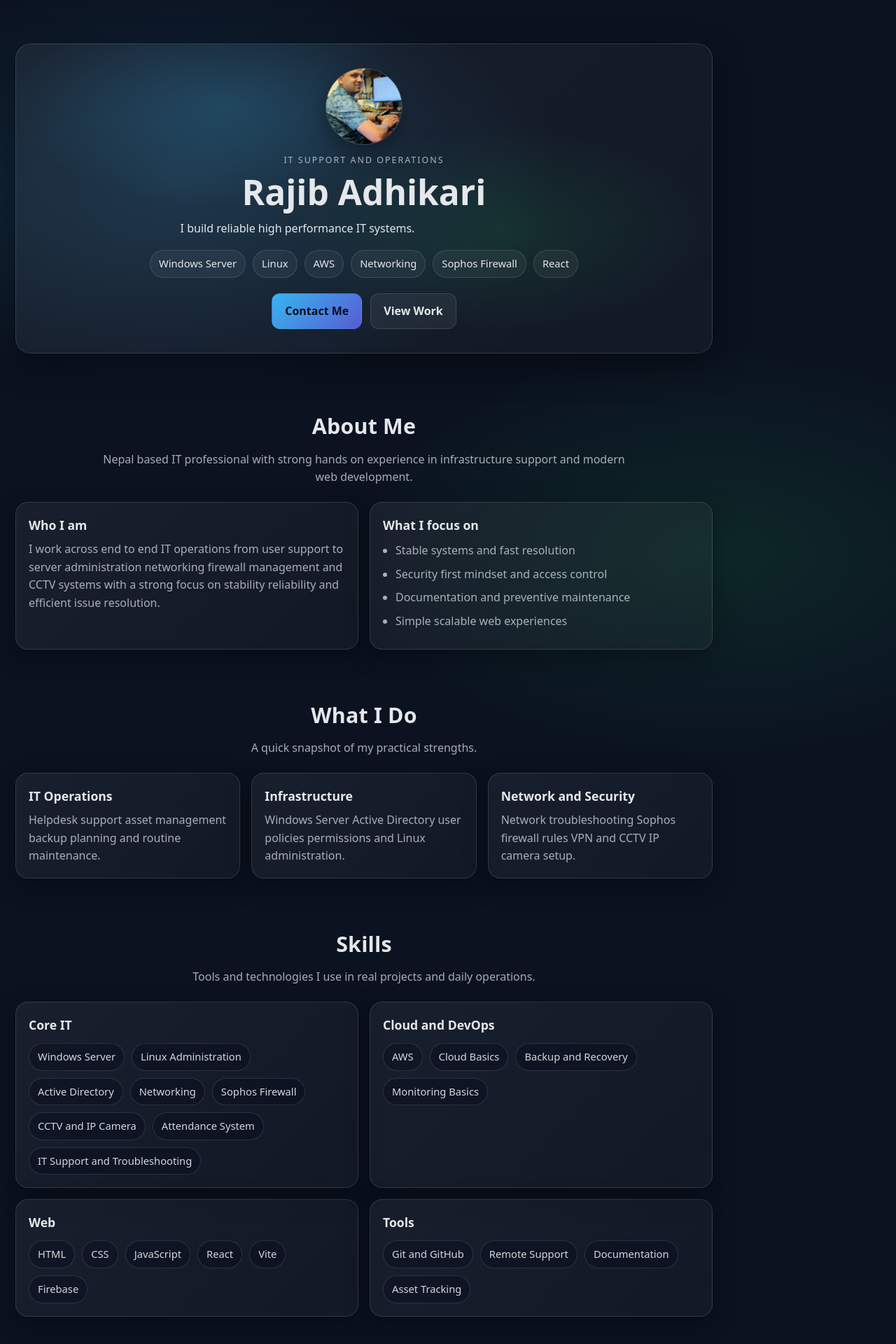
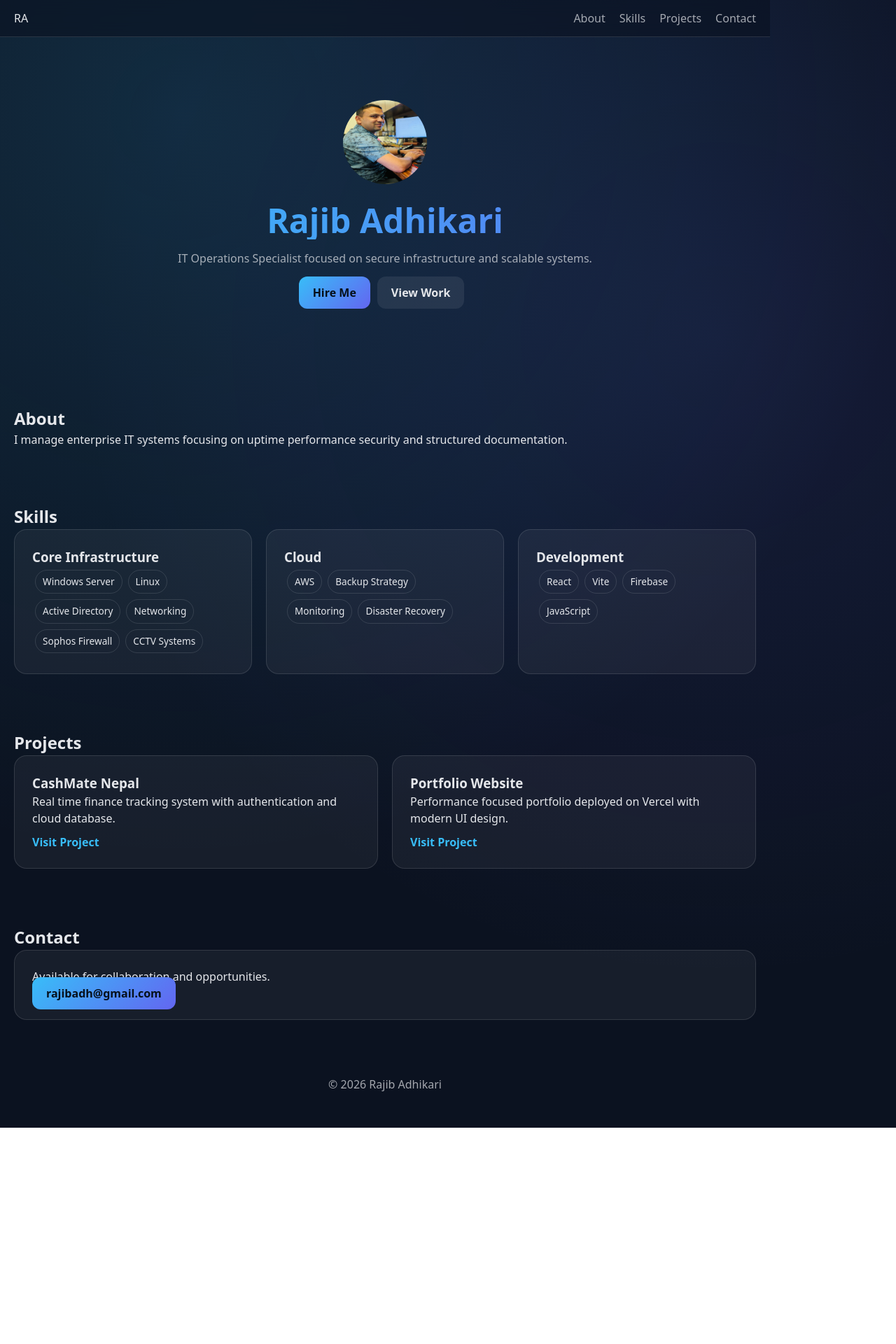
Before and after one commit to rajibadhi/rajib-portfolio, a React (Vite) app: page / in a window 1280 px wide. Shown: the top 1920 px of the page at 70% size. After the commit the page ends 1611 px from the top, so only its background shows below. Built offline with nearby package versions, Linux system fonts and the light colour scheme.

Commit message:
Upgraded portfolio UI with animations

```diff
--- a/src/App.css
+++ b/src/App.css
@@ -1,346 +1,170 @@
 :root {
   --bg: #0b1220;
-  --panel: rgba(255, 255, 255, 0.06);
-  --panel2: rgba(255, 255, 255, 0.08);
-  --border: rgba(255, 255, 255, 0.12);
+  --panel: rgba(255,255,255,0.05);
+  --border: rgba(255,255,255,0.12);
   --text: #e5e7eb;
-  --muted: rgba(229, 231, 235, 0.72);
+  --muted: rgba(229,231,235,0.7);
   --accent: #38bdf8;
-  --accent2: #22c55e;
-  --shadow: 0 16px 50px rgba(0, 0, 0, 0.45);
 }
 
 * {
   margin: 0;
   padding: 0;
   box-sizing: border-box;
-  font-family: system-ui, -apple-system, Segoe UI, Roboto, Arial, sans-serif;
-}
-
-html {
-  scroll-behavior: smooth;
+  font-family: system-ui, sans-serif;
 }
 
 body {
-  background: radial-gradient(900px 500px at 20% 10%, rgba(56, 189, 248, 0.16), transparent 60%),
-    radial-gradient(900px 500px at 80% 30%, rgba(34, 197, 94, 0.12), transparent 60%),
-    radial-gradient(1000px 600px at 50% 90%, rgba(99, 102, 241, 0.12), transparent 60%),
-    var(--bg);
+  background: radial-gradient(circle at 20% 10%, rgba(56,189,248,0.15), transparent 60%),
+              radial-gradient(circle at 80% 30%, rgba(99,102,241,0.12), transparent 60%),
+              var(--bg);
   color: var(--text);
-  line-height: 1.6;
+}
+
+.nav {
+  position: sticky;
+  top: 0;
+  backdrop-filter: blur(10px);
+  background: rgba(11,18,32,0.6);
+  border-bottom: 1px solid var(--border);
+}
+
+.navInner {
+  max-width: 1100px;
+  margin: auto;
+  padding: 14px 20px;
+  display: flex;
+  justify-content: space-between;
+}
+
+.navLinks a {
+  margin-left: 20px;
+  color: var(--muted);
+  transition: color 0.2s ease;
+}
+
+.navLinks a:hover {
+  color: var(--accent);
 }
 
 .container {
-  max-width: 1040px;
-  margin: 0 auto;
-  padding: 22px;
+  max-width: 1100px;
+  margin: auto;
+  padding: 20px;
 }
 
-a {
-  color: inherit;
-  text-decoration: none;
+.hero {
+  text-align: center;
+  padding: 70px 0;
+}
+
+.gradientText {
+  font-size: 3rem;
+  background: linear-gradient(90deg,#38bdf8,#6366f1,#22c55e);
+  background-size: 200%;
+  -webkit-background-clip: text;
+  -webkit-text-fill-color: transparent;
+  animation: gradientMove 6s linear infinite;
+}
+
+@keyframes gradientMove {
+  0% {background-position: 0%;}
+  100% {background-position: 200%;}
+}
+
+.subtitle {
+  margin-top: 15px;
+  color: var(--muted);
+}
+
+.heroActions {
+  margin-top: 25px;
+}
+
+.btn {
+  padding: 12px 20px;
+  border-radius: 12px;
+  background: linear-gradient(135deg,#38bdf8,#6366f1);
+  color: #06101b;
+  font-weight: 700;
+  margin-right: 10px;
+}
+
+.btn.ghost {
+  background: rgba(255,255,255,0.08);
+  color: var(--text);
 }
 
 .section {
-  margin: 70px 0;
+  margin: 80px 0;
 }
 
-.sectionHead {
-  margin-bottom: 22px;
-}
-
-.sectionHead h2 {
-  font-size: 1.9rem;
-  letter-spacing: 0.2px;
-}
-
-.muted {
-  color: var(--muted);
-}
-
-.kicker {
-  color: var(--muted);
-  text-transform: uppercase;
-  letter-spacing: 2px;
-  font-size: 0.78rem;
-}
-
-.hero {
-  padding: 40px 0 10px;
-}
-
-.heroCard {
-  position: relative;
-  border: 1px solid var(--border);
-  background: linear-gradient(135deg, var(--panel), rgba(255, 255, 255, 0.03));
-  border-radius: 22px;
-  padding: 34px 22px;
-  box-shadow: var(--shadow);
-  overflow: hidden;
-}
-
-.heroCard::before {
-  content: "";
-  position: absolute;
-  inset: -2px;
-  background: radial-gradient(500px 240px at 30% 20%, rgba(56, 189, 248, 0.18), transparent 60%),
-    radial-gradient(500px 240px at 70% 60%, rgba(34, 197, 94, 0.12), transparent 60%);
-  pointer-events: none;
-}
-
-.heroCard > * {
-  position: relative;
-  z-index: 1;
-}
-
-.hero h1 {
-  font-size: 3.1rem;
-  line-height: 1.1;
-  margin-top: 8px;
-}
-
-.subtitle {
-  margin-top: 12px;
-  max-width: 760px;
-}
-
-.heroChips {
-  display: flex;
-  flex-wrap: wrap;
-  justify-content: center;
-  gap: 10px;
-  margin-top: 18px;
-}
-
-.chip {
-  border: 1px solid var(--border);
-  background: rgba(255, 255, 255, 0.05);
-  padding: 7px 12px;
-  border-radius: 999px;
-  font-size: 0.92rem;
-}
-
-.heroActions {
-  display: flex;
-  justify-content: center;
-  gap: 12px;
-  margin-top: 22px;
-  flex-wrap: wrap;
-}
-
-.btn {
-  display: inline-flex;
-  align-items: center;
-  justify-content: center;
-  gap: 10px;
-  padding: 12px 18px;
-  border-radius: 12px;
-  border: 1px solid transparent;
-  font-weight: 700;
-  cursor: pointer;
-  transition: transform 160ms ease, background 160ms ease, border 160ms ease, opacity 160ms ease;
-  user-select: none;
-}
-
-.btn:hover {
-  transform: translateY(-1px);
-}
-
-.btn:active {
-  transform: translateY(0px);
-}
-
-.btn.small {
-  padding: 10px 14px;
-  border-radius: 12px;
-  font-weight: 700;
-}
-
-.btn {
-  background: linear-gradient(135deg, rgba(56, 189, 248, 0.95), rgba(99, 102, 241, 0.85));
-  color: #06101b;
-}
-
-.btn.ghost {
-  background: rgba(255, 255, 255, 0.06);
-  border-color: var(--border);
-  color: var(--text);
-}
-
-.btn.ghost:hover {
-  background: rgba(255, 255, 255, 0.09);
+.grid3 {
+  display: grid;
+  grid-template-columns: repeat(3,1fr);
+  gap: 20px;
 }
 
 .grid2 {
   display: grid;
-  grid-template-columns: repeat(2, minmax(0, 1fr));
-  gap: 16px;
-}
-
-.grid3 {
-  display: grid;
-  grid-template-columns: repeat(3, minmax(0, 1fr));
-  gap: 16px;
+  grid-template-columns: repeat(2,1fr);
+  gap: 20px;
 }
 
 .card {
+  background: var(--panel);
   border: 1px solid var(--border);
-  background: linear-gradient(135deg, var(--panel), rgba(255, 255, 255, 0.03));
+  padding: 25px;
   border-radius: 18px;
-  padding: 18px;
-  box-shadow: 0 10px 35px rgba(0, 0, 0, 0.35);
-  transition: transform 160ms ease, border 160ms ease, background 160ms ease;
+  transition: transform 0.3s ease;
 }
 
 .card:hover {
-  transform: translateY(-2px);
-  border-color: rgba(56, 189, 248, 0.28);
-  background: linear-gradient(135deg, var(--panel2), rgba(255, 255, 255, 0.03));
-}
-
-.card h3 {
-  font-size: 1.1rem;
-  margin-bottom: 8px;
-}
-
-.list {
-  margin-top: 10px;
-  padding-left: 18px;
-}
-
-.list li {
-  margin: 8px 0;
-  color: var(--muted);
-}
-
-.skills {
-  display: flex;
-  flex-wrap: wrap;
-  gap: 10px;
-  margin-top: 12px;
+  transform: translateY(-6px);
 }
 
 .pill {
   border: 1px solid var(--border);
-  background: rgba(2, 6, 23, 0.35);
-  padding: 7px 12px;
-  border-radius: 999px;
-  font-size: 0.92rem;
-  color: rgba(229, 231, 235, 0.92);
-}
-
-.projectCard .projectTop {
-  display: flex;
-  align-items: flex-start;
-  justify-content: space-between;
-  gap: 12px;
-}
-
-.tagRow {
-  display: flex;
-  flex-wrap: wrap;
-  gap: 8px;
-  justify-content: flex-end;
-}
-
-.tag {
-  font-size: 0.82rem;
   padding: 6px 10px;
   border-radius: 999px;
-  border: 1px solid rgba(56, 189, 248, 0.25);
-  background: rgba(56, 189, 248, 0.08);
-  color: rgba(229, 231, 235, 0.92);
+  display: inline-block;
+  margin: 4px;
+  font-size: 0.85rem;
 }
 
 .link {
-  display: inline-flex;
-  gap: 8px;
-  margin-top: 12px;
-  color: rgba(56, 189, 248, 0.95);
-  font-weight: 700;
-}
-
-.link:hover {
-  opacity: 0.9;
-}
-
-.contactRow {
-  display: flex;
-  align-items: center;
-  justify-content: space-between;
-  gap: 16px;
-  flex-wrap: wrap;
-}
-
-.label {
-  font-size: 0.85rem;
-  color: var(--muted);
-}
-
-.value {
-  font-size: 1rem;
-  margin-top: 2px;
-}
-
-.divider {
-  height: 1px;
-  background: rgba(255, 255, 255, 0.1);
-  margin: 16px 0;
+  color: var(--accent);
+  font-weight: 600;
+  display: inline-block;
+  margin-top: 10px;
 }
 
 .footer {
   text-align: center;
-  margin: 70px 0 40px;
-  color: rgba(148, 163, 184, 0.9);
-  font-size: 0.95rem;
+  margin: 60px 0 30px;
+  color: var(--muted);
 }
 
-@media (max-width: 920px) {
-  .grid3 {
-    grid-template-columns: 1fr;
-  }
+.avatar {
+  width: 120px;
+  height: 120px;
+  border-radius: 999px;
+  margin-bottom: 20px;
 }
 
-@media (max-width: 760px) {
-  .grid2 {
-    grid-template-columns: 1fr;
-  }
-
-  .hero h1 {
-    font-size: 2.35rem;
-  }
-
-  .container {
-    padding: 16px;
-  }
-
-  .projectCard .projectTop {
-    flex-direction: column;
-  }
-
-  .tagRow {
-    justify-content: flex-start;
-  }
-}
-.avatar {
-  width: 110px;
-  height: 110px;
-  border-radius: 999px;
-  object-fit: cover;
-  border: 1px solid rgba(255, 255, 255, 0.18);
-  box-shadow: 0 12px 30px rgba(0, 0, 0, 0.35);
-  margin: 0 auto 12px;
-  display: block;
-}
-.centerText {
-  text-align: center;
+.reveal {
+  opacity: 0;
+  transform: translateY(40px);
+  transition: all 0.6s ease;
 }
 
-.maxW {
-  max-width: 760px;
-  margin: 10px auto 0;
+.reveal.active {
+  opacity: 1;
+  transform: translateY(0);
 }
 
-.center {
-  text-align: center;
+@media(max-width:900px){
+  .grid3 { grid-template-columns: 1fr; }
+  .grid2 { grid-template-columns: 1fr; }
+  .gradientText { font-size: 2.2rem; }
 }
--- a/src/App.jsx
+++ b/src/App.jsx
@@ -1,158 +1,101 @@
 import "./App.css";
 import profile from "./assets/rajib.jpeg";
+import { useEffect } from "react";
 
 const skills = [
   {
-    title: "Core IT",
+    title: "Core Infrastructure",
     items: [
       "Windows Server",
-      "Linux Administration",
+      "Linux",
       "Active Directory",
       "Networking",
       "Sophos Firewall",
-      "CCTV and IP Camera",
-      "Attendance System",
-      "IT Support and Troubleshooting",
+      "CCTV Systems",
     ],
   },
   {
-    title: "Cloud and DevOps",
-    items: ["AWS", "Cloud Basics", "Backup and Recovery", "Monitoring Basics"],
+    title: "Cloud",
+    items: ["AWS", "Backup Strategy", "Monitoring", "Disaster Recovery"],
   },
   {
-    title: "Web",
-    items: ["HTML", "CSS", "JavaScript", "React", "Vite", "Firebase"],
-  },
-  {
-    title: "Tools",
-    items: ["Git and GitHub", "Remote Support", "Documentation", "Asset Tracking"],
+    title: "Development",
+    items: ["React", "Vite", "Firebase", "JavaScript"],
   },
 ];
 
 const projects = [
   {
     name: "CashMate Nepal",
-    desc: "Personal finance and bookkeeping web app.",
+    desc: "Real time finance tracking system with authentication and cloud database.",
     link: "https://rajibadh.rajibadhikari.com.np",
-    tags: ["React", "Vite", "Firebase"],
   },
   {
     name: "Portfolio Website",
-    desc: "Personal portfolio built with React and Vite deployed on Vercel.",
+    desc: "Performance focused portfolio deployed on Vercel with modern UI design.",
     link: "https://rajibadhikari.com.np",
-    tags: ["React", "Vite", "Vercel"],
   },
 ];
 
 export default function App() {
+  useEffect(() => {
+    const reveals = document.querySelectorAll(".reveal");
+    const observer = new IntersectionObserver(
+      entries => {
+        entries.forEach(entry => {
+          if (entry.isIntersecting) {
+            entry.target.classList.add("active");
+          }
+        });
+      },
+      { threshold: 0.15 }
+    );
+    reveals.forEach(el => observer.observe(el));
+  }, []);
+
   return (
+    <>
+      <nav className="nav">
+        <div className="navInner">
+          <div className="logo">RA</div>
+          <div className="navLinks">
+            <a href="#about">About</a>
+            <a href="#skills">Skills</a>
+            <a href="#projects">Projects</a>
+            <a href="#contact">Contact</a>
+          </div>
+        </div>
+      </nav>
+
       <div className="container">
-      {/* HERO */}
-      <section className="hero">
-        <div className="heroCard center">
-          <img className="avatar" src={profile} alt="Rajib Adhikari" />
-
-          <p className="kicker">IT Support and Operations</p>
-          <h1>Rajib Adhikari</h1>
-          <p className="subtitle centerText">
-            I build reliable high performance IT systems.
+        <section className="hero reveal">
+          <img className="avatar" src={profile} alt="Rajib" />
+          <h1 className="gradientText">Rajib Adhikari</h1>
+          <p className="subtitle">
+            IT Operations Specialist focused on secure infrastructure and scalable systems.
           </p>
-
-          <div className="heroChips">
-            <span className="chip">Windows Server</span>
-            <span className="chip">Linux</span>
-            <span className="chip">AWS</span>
-            <span className="chip">Networking</span>
-            <span className="chip">Sophos Firewall</span>
-            <span className="chip">React</span>
-          </div>
-
           <div className="heroActions">
-            <a href="#contact" className="btn">
-              Contact Me
-            </a>
-            <a href="#projects" className="btn ghost">
-              View Work
-            </a>
-          </div>
+            <a href="#contact" className="btn">Hire Me</a>
+            <a href="#projects" className="btn ghost">View Work</a>
           </div>
         </section>
 
-      {/* ABOUT */}
-      <section className="section" id="about">
-        <div className="sectionHead centerText">
-          <h2>About Me</h2>
-          <p className="muted maxW">
-            Nepal based IT professional with strong hands on experience in infrastructure support and modern web development.
+        <section id="about" className="section reveal">
+          <h2>About</h2>
+          <p className="muted centerText maxW">
+            I manage enterprise IT systems focusing on uptime performance security and structured documentation.
           </p>
-        </div>
-
-        <div className="grid2">
-          <div className="card">
-            <h3>Who I am</h3>
-            <p className="muted">
-              I work across end to end IT operations from user support to server administration networking firewall
-              management and CCTV systems with a strong focus on stability reliability and efficient issue resolution.
-            </p>
-          </div>
-
-          <div className="card">
-            <h3>What I focus on</h3>
-            <ul className="list">
-              <li>Stable systems and fast resolution</li>
-              <li>Security first mindset and access control</li>
-              <li>Documentation and preventive maintenance</li>
-              <li>Simple scalable web experiences</li>
-            </ul>
-          </div>
-        </div>
         </section>
 
-      {/* WHAT I DO */}
-      <section className="section">
-        <div className="sectionHead centerText">
-          <h2>What I Do</h2>
-          <p className="muted maxW">A quick snapshot of my practical strengths.</p>
-        </div>
-
+        <section id="skills" className="section reveal">
+          <h2>Skills</h2>
           <div className="grid3">
-          <div className="card">
-            <h3>IT Operations</h3>
-            <p className="muted">
-              Helpdesk support asset management backup planning and routine maintenance.
-            </p>
-          </div>
-          <div className="card">
-            <h3>Infrastructure</h3>
-            <p className="muted">
-              Windows Server Active Directory user policies permissions and Linux administration.
-            </p>
-          </div>
-          <div className="card">
-            <h3>Network and Security</h3>
-            <p className="muted">
-              Network troubleshooting Sophos firewall rules VPN and CCTV IP camera setup.
-            </p>
-          </div>
-        </div>
-      </section>
-
-      {/* SKILLS */}
-      <section className="section" id="skills">
-        <div className="sectionHead centerText">
-          <h2>Skills</h2>
-          <p className="muted maxW">Tools and technologies I use in real projects and daily operations.</p>
-        </div>
-
-        <div className="grid2">
-          {skills.map((group) => (
-            <div className="card" key={group.title}>
+            {skills.map(group => (
+              <div key={group.title} className="card">
                 <h3>{group.title}</h3>
                 <div className="skills">
-                {group.items.map((s) => (
-                  <span key={s} className="pill">
-                    {s}
-                  </span>
+                  {group.items.map(item => (
+                    <span key={item} className="pill">{item}</span>
                   ))}
                 </div>
               </div>
@@ -160,58 +103,35 @@ export default function App() {
           </div>
         </section>
 
-      {/* PROJECTS */}
-      <section className="section" id="projects">
-        <div className="sectionHead centerText">
+        <section id="projects" className="section reveal">
           <h2>Projects</h2>
-          <p className="muted maxW">Selected work and live deployments.</p>
-        </div>
-
           <div className="grid2">
-          {projects.map((p) => (
-            <div className="card projectCard" key={p.name}>
-              <div className="projectTop">
+            {projects.map(p => (
+              <div key={p.name} className="card projectCard">
                 <h3>{p.name}</h3>
-                <div className="tagRow">
-                  {p.tags.map((t) => (
-                    <span className="tag" key={t}>
-                      {t}
-                    </span>
-                  ))}
-                </div>
-              </div>
-
                 <p className="muted">{p.desc}</p>
-
-              <a className="link" href={p.link} target="_blank" rel="noreferrer">
-                View Project →
+                <a href={p.link} target="_blank" rel="noreferrer" className="link">
+                  Visit Project
                 </a>
               </div>
             ))}
           </div>
         </section>
 
-      {/* CONTACT */}
-      <section className="section" id="contact">
-        <div className="sectionHead centerText">
+        <section id="contact" className="section reveal">
           <h2>Contact</h2>
-          <p className="muted maxW">For collaboration.</p>
-        </div>
-
-        <div className="card">
-          <div className="contactRow">
-            <div>
-              <p className="label">Email</p>
-              <p className="value">rajibadh@gmail.com</p>
-            </div>
+          <div className="card contactCard">
+            <p className="muted">Available for collaboration and opportunities.</p>
             <a className="btn small" href="mailto:rajibadh@gmail.com">
-              Email Me
+              rajibadh@gmail.com
             </a>
-          </div>
           </div>
         </section>
 
-      <footer className="footer">© {new Date().getFullYear()} Rajib Adhikari</footer>
+        <footer className="footer">
+          © {new Date().getFullYear()} Rajib Adhikari
+        </footer>
       </div>
+    </>
   );
 }
```
Lines whose indentation alone changed are shown as unchanged.
